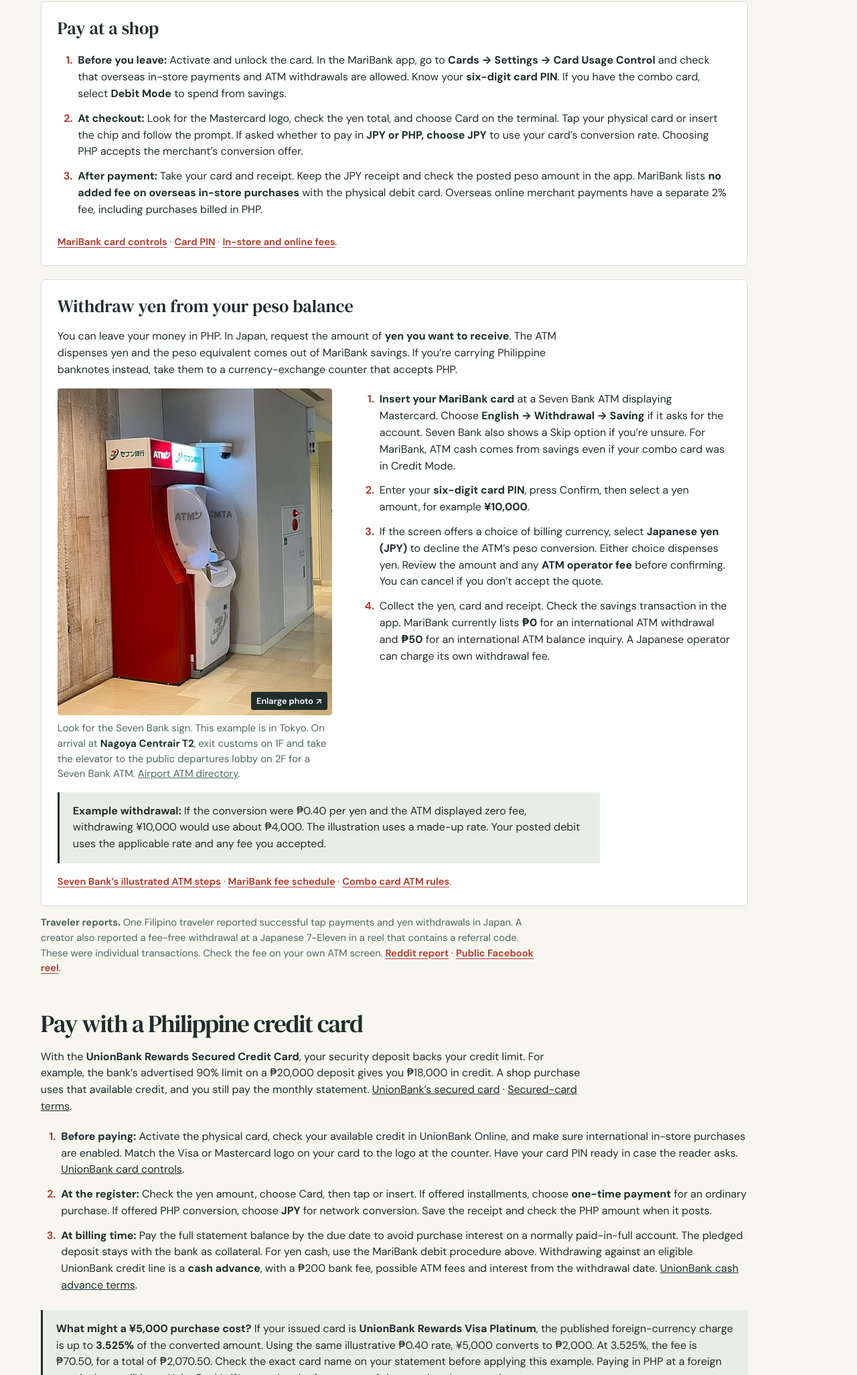
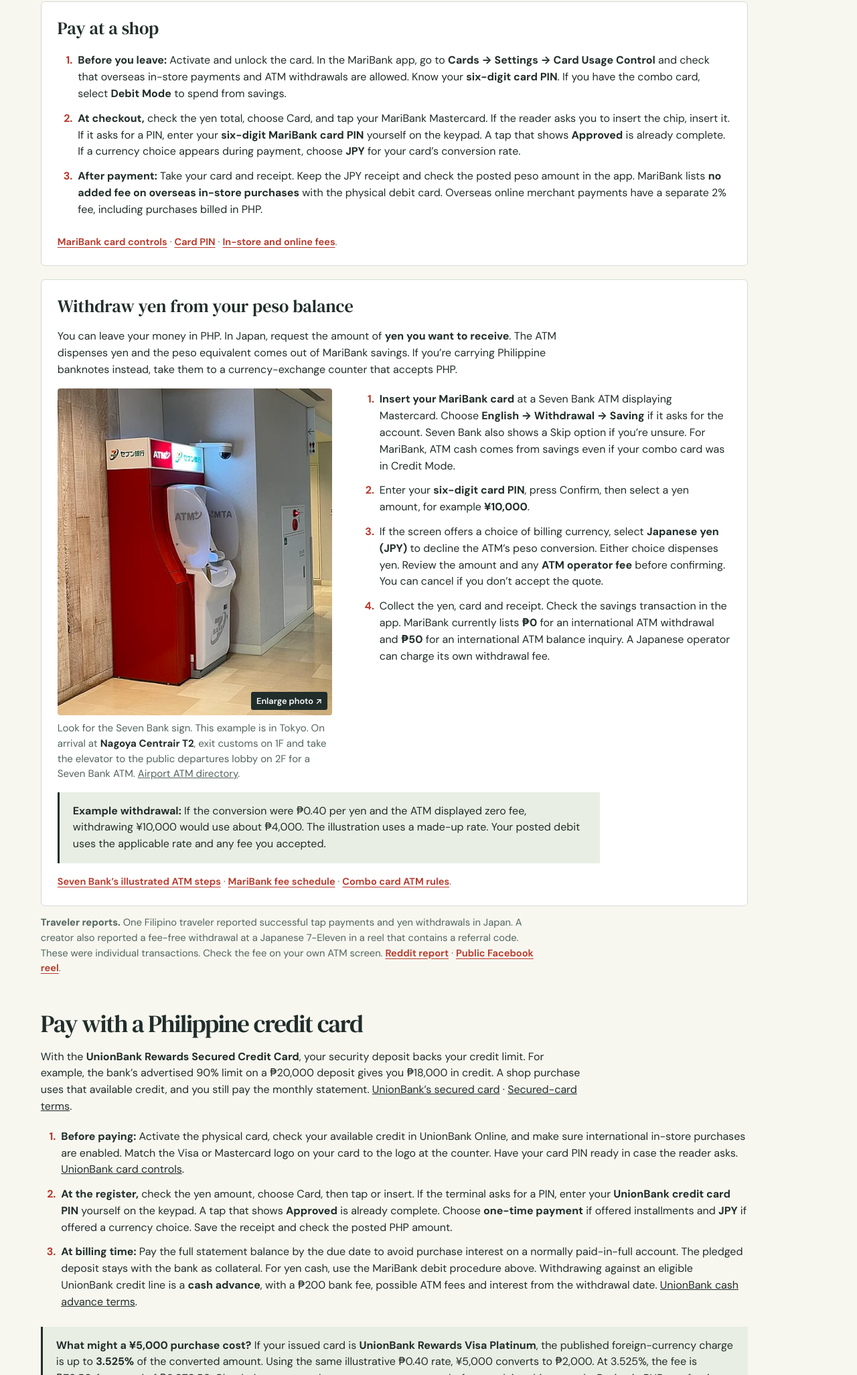
Before and after one commit to JeroTan/Japan-Trip, a website: page how-to.html in a window 1280 px wide. Shown: the part 2921-4974 px from the top of the page at 67% size. Drawn offline with Linux system fonts and the light colour scheme.

Commit message:
Explain when to enter the card PIN at Japanese checkouts

```diff
--- a/how-to.html
+++ b/how-to.html
@@ -151,7 +151,7 @@
             <h3 id="maribank-store">Pay at a shop</h3>
             <ol class="howto-steps">
               <li><strong>Before you leave:</strong> Activate and unlock the card. In the MariBank app, go to <strong>Cards → Settings → Card Usage Control</strong> and check that overseas in-store payments and ATM withdrawals are allowed. Know your <strong>six-digit card PIN</strong>. If you have the combo card, select <strong>Debit Mode</strong> to spend from savings.</li>
-              <li><strong>At checkout:</strong> Look for the Mastercard logo, check the yen total, and choose Card on the terminal. Tap your physical card or insert the chip and follow the prompt. If asked whether to pay in <strong>JPY or PHP, choose JPY</strong> to use your card’s conversion rate. Choosing PHP accepts the merchant’s conversion offer.</li>
+              <li><strong>At checkout,</strong> check the yen total, choose Card, and tap your MariBank Mastercard. If the reader asks you to insert the chip, insert it. If it asks for a PIN, enter your <strong>six-digit MariBank card PIN</strong> yourself on the keypad. A tap that shows <strong>Approved</strong> is already complete. If a currency choice appears during payment, choose <strong>JPY</strong> for your card’s conversion rate.</li>
               <li><strong>After payment:</strong> Take your card and receipt. Keep the JPY receipt and check the posted peso amount in the app. MariBank lists <strong>no added fee on overseas in-store purchases</strong> with the physical debit card. Overseas online merchant payments have a separate 2% fee, including purchases billed in PHP.</li>
             </ol>
             <p class="jt-footnote howto-sources"><a class="jt-link" href="https://www.maribank.ph/help-center/article/10271-can-i-disable-overseas-or-online-payments-from-my-maribank-debit-card">MariBank card controls</a> · <a class="jt-link" href="https://www.maribank.ph/help-center/article/10269-how-can-i-change-my-card-pin">Card PIN</a> · <a class="jt-link" href="https://www.maribank.ph/help-center/article/10255">In-store and online fees</a>.</p>
@@ -189,7 +189,7 @@
         <p>With the <strong>UnionBank Rewards Secured Credit Card</strong>, your security deposit backs your credit limit. For example, the bank’s advertised 90% limit on a ₱20,000 deposit gives you ₱18,000 in credit. A shop purchase uses that available credit, and you still pay the monthly statement. <a href="https://www.unionbankph.com/rewards-secured">UnionBank’s secured card</a> · <a href="https://www.unionbankph.com/securedcard">Secured-card terms</a>.</p>
         <ol class="howto-steps">
           <li><strong>Before paying:</strong> Activate the physical card, check your available credit in UnionBank Online, and make sure international in-store purchases are enabled. Match the Visa or Mastercard logo on your card to the logo at the counter. Have your card PIN ready in case the reader asks. <a href="https://www.unionbankph.com/cards/credit-card/features/credit-card-security-and-protection/taptolock">UnionBank card controls</a>.</li>
-          <li><strong>At the register:</strong> Check the yen amount, choose Card, then tap or insert. If offered installments, choose <strong>one-time payment</strong> for an ordinary purchase. If offered PHP conversion, choose <strong>JPY</strong> for network conversion. Save the receipt and check the PHP amount when it posts.</li>
+          <li><strong>At the register,</strong> check the yen amount, choose Card, then tap or insert. If the terminal asks for a PIN, enter your <strong>UnionBank credit card PIN</strong> yourself on the keypad. A tap that shows <strong>Approved</strong> is already complete. Choose <strong>one-time payment</strong> if offered installments and <strong>JPY</strong> if offered a currency choice. Save the receipt and check the posted PHP amount.</li>
           <li><strong>At billing time:</strong> Pay the full statement balance by the due date to avoid purchase interest on a normally paid-in-full account. The pledged deposit stays with the bank as collateral. For yen cash, use the MariBank debit procedure above. Withdrawing against an eligible UnionBank credit line is a <strong>cash advance</strong>, with a ₱200 bank fee, possible ATM fees and interest from the withdrawal date. <a href="https://www.unionbankph.com/cash-advance">UnionBank cash advance terms</a>.</li>
         </ol>
         <aside class="howto-note"><strong>What might a ¥5,000 purchase cost?</strong> If your issued card is <strong>UnionBank Rewards Visa Platinum</strong>, the published foreign-currency charge is up to <strong>3.525%</strong> of the converted amount. Using the same illustrative ₱0.40 rate, ¥5,000 converts to ₱2,000. At 3.525%, the fee is ₱70.50, for a total of ₱2,070.50. Check the exact card name on your statement before applying this example. Paying in PHP at a foreign terminal can still incur UnionBank’s 1% cross-border fee, on top of the merchant’s conversion.</aside>
```
